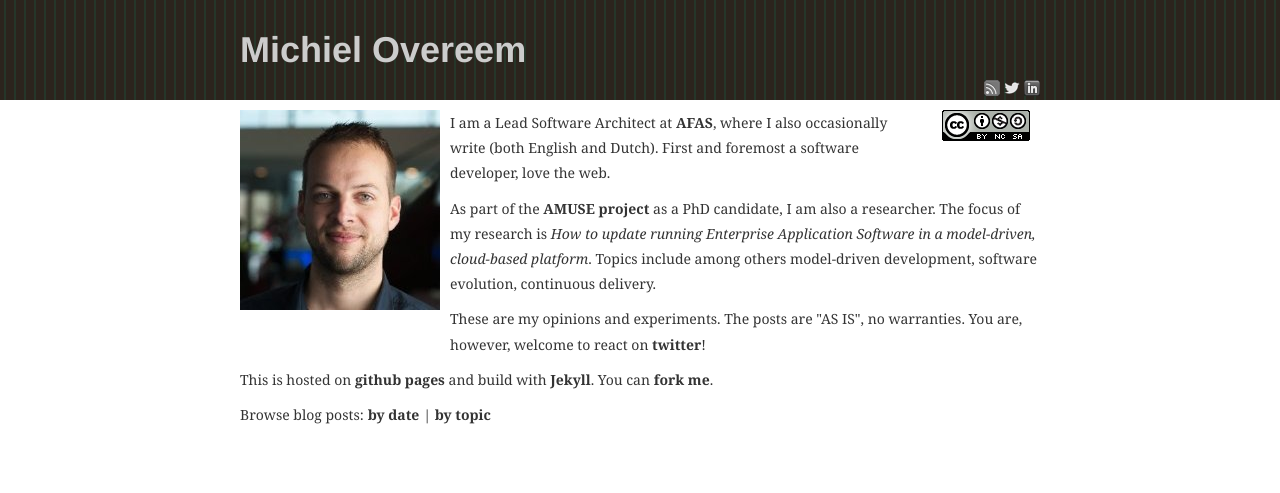
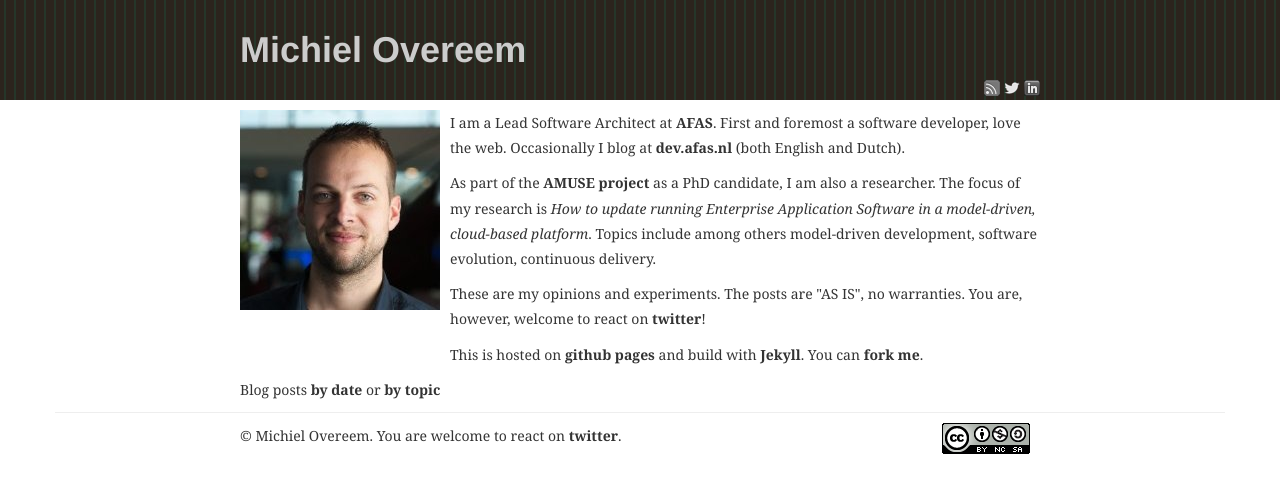
Before and after one commit to overeemm/overeemm.github.com, a Jekyll site: the page built from index.html, in a window 1280 px wide. Shown: the top 493 px of the page. Built offline with Jekyll 4.4.1, drawn with Linux system fonts in a browser that asks for light colours.

Commit message:
Tweaked the front page

```diff
--- a/_layouts/index.html
+++ b/_layouts/index.html
@@ -76,6 +76,51 @@
 
     <div class="content">
 
+      <img class="photo" src="/images/movereem.jpg" alt="photo of Michiel Overeem" />
+      <p id="profile">
+
+        I am a Lead Software Architect at <a href="http://dev.afas.nl/">AFAS</a>.
+        First and foremost a software developer, love the web.
+        Occasionally I blog at <a href="http://dev.afas.nl/">dev.afas.nl</a> (both English and Dutch).
+      </p>
+      <p id="profile">
+        As part of the <a href="http://amuse-project.org/">AMUSE project</a> as a PhD candidate, I am also a researcher.
+        The focus of my research is <i>How to update running Enterprise Application Software in a model-driven, cloud-based platform</i>.
+        Topics include among others model-driven development, software evolution, continuous delivery.<br />
+      </p>
+      <p id="profile">
+        These are my opinions and experiments. The posts are "AS IS", no warranties.
+        You are, however, welcome to react on <a href="http://twitter.com/michielovereem">twitter</a>!
+      </p>
+      <p id="profile">
+        This is hosted on <a href="http://pages.github.com/">github pages</a> and
+        build with <a href="https://github.com/mojombo/jekyll/">Jekyll</a>.
+        You can <a href="https://github.com/overeemm/overeemm.github.com">fork me</a>.
+      </p>
+    </div>
+  </div>
+
+  <div class="container">
+
+    <div class="twelve columns content">
+      <ul class="menu">
+        <li>Blog posts <a title="View posts by date" href="/date.html">by date</a> or <a title="View posts by topic" href="/topic.html">by topic</a></li>
+      </ul>
+    </div>
+
+  </div>
+
+  <div class="container">
+
+    <div class="content">
+      {{ content }}
+    </div>
+
+  </div>
+
+  <div class="container footer">
+
+    <div class="content">
       <div class="right">
         <div id="creativecommons">
           <a rel="license" href="http://creativecommons.org/licenses/by-nc-sa/3.0/"><img alt="Creative Commons License" title="Creative Commons License" src="/images/cc88x31.png"/></a>
@@ -101,48 +146,12 @@
               -->
         </div>
       </div>
+      <p id="profile">
+        &copy; Michiel Overeem.
+        You are welcome to react on <a href="http://twitter.com/michielovereem">twitter</a>.
+      </p>
 
-      <img class="photo" src="/images/movereem.jpg" alt="photo of Michiel Overeem" />
-      <p id="profile">
-
-        I am a Lead Software Architect at <a href="http://dev.afas.nl/">AFAS</a>,
-        where I also occasionally write (both English and Dutch). First and foremost a software developer, love the web.
-      </p>
-      <p id="profile">
-        As part of the <a href="http://amuse-project.org/">AMUSE project</a> as a PhD candidate, I am also a researcher.
-        The focus of my research is <i>How to update running Enterprise Application Software in a model-driven, cloud-based platform</i>.
-        Topics include among others model-driven development, software evolution, continuous delivery.<br />
-      </p>
-      <p id="profile">
-        These are my opinions and experiments. The posts are "AS IS", no warranties.
-        You are, however, welcome to react on <a href="http://twitter.com/michielovereem">twitter</a>!
-      </p>
-      <p id="profile">
-        This is hosted on <a href="http://pages.github.com/">github pages</a> and
-        build with <a href="https://github.com/mojombo/jekyll/">Jekyll</a>.
-        You can <a href="https://github.com/overeemm/overeemm.github.com">fork me</a>.
-      </p>
     </div>
-  </div>
-
-  <div class="container">
-
-    <div class="twelve columns content">
-      <ul class="menu">
-        <li>Browse blog posts: </li>
-        <li><a title="View posts by date" href="/date.html">by date</a></li>
-        <li class="sep"><a title="View posts by topic" href="/topic.html">by topic</a></li>
-      </ul>
-    </div>
-
-  </div>
-
-  <div class="container">
-
-    <div class="content">
-      {{ content }}
-    </div>
-
   </div>
 
 </body>
```
Also changed, not shown: images/favicon.ico.
